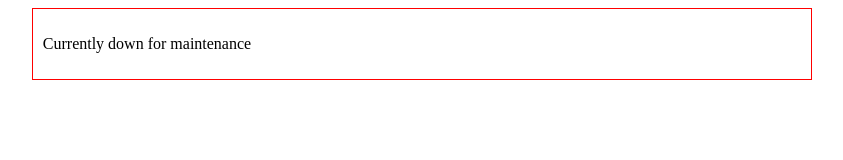
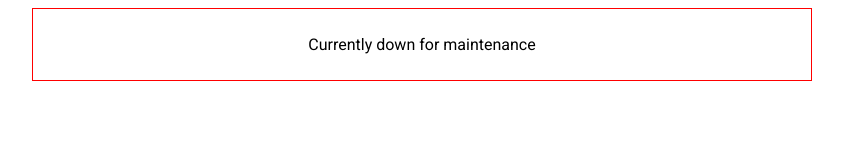
Before and after one commit to jakels/portfolio, a plain HTML site: page index.html in a window 1280 px wide. Shown: the whole page, without its empty margins (218-1061 px from the left). Drawn offline with Linux system fonts and the light colour scheme.

Commit message:
Update index.html

```diff
--- a/index.html
+++ b/index.html
@@ -2,18 +2,25 @@
 <html>
 <head>
 <style>
+  @import url('https://fonts.googleapis.com/css2?family=Roboto&display=swap');
+
   .center {
     margin: auto;
     width: 60%;
     border: 1px solid #ff0000;
     padding: 10px;
   }
+
+  p {
+     font-family: 'Roboto', sans-serif;
+  }
+
 </style>
 </head>
 <body>
 
 <div class="center">
-  <p>Currently down for maintenance</p>
+  <p style="text-align:center">Currently down for maintenance</p>
 </div>
 
 </body>
```
Lines whose indentation alone changed are shown as unchanged.
